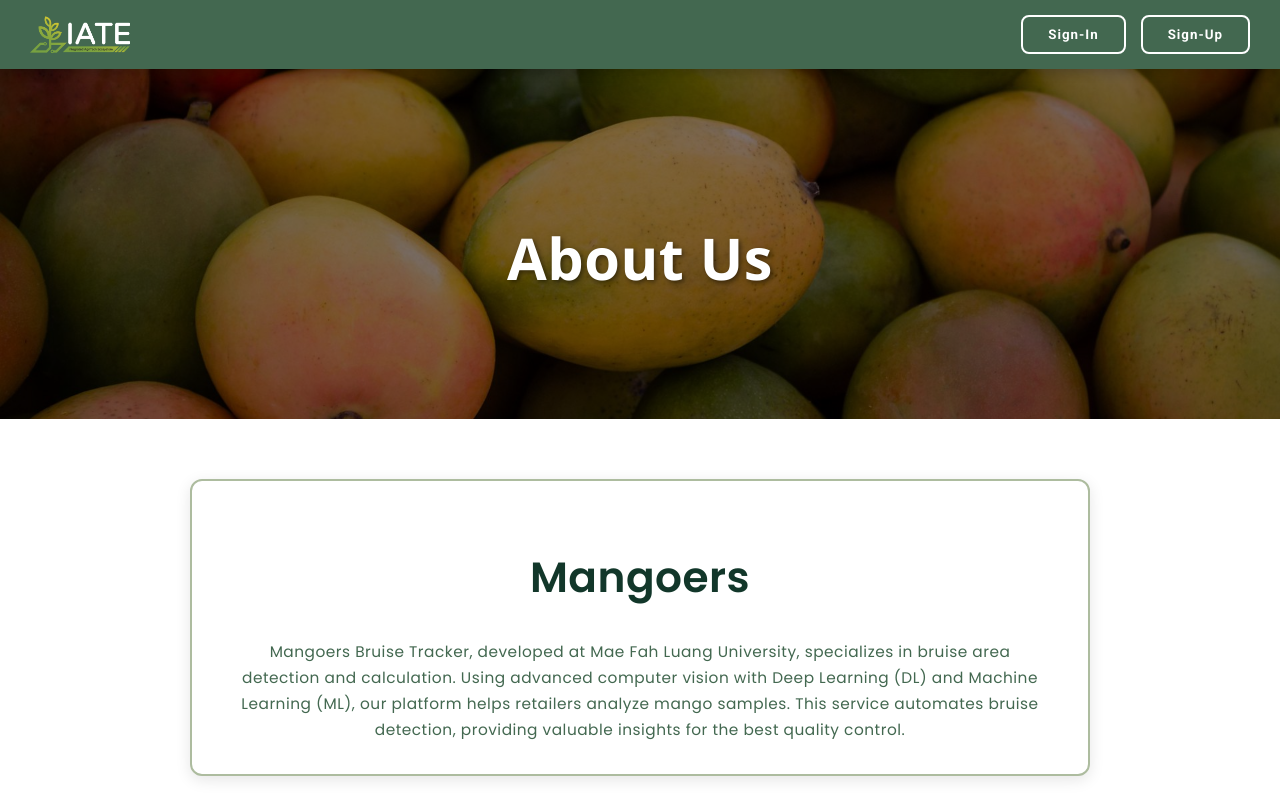
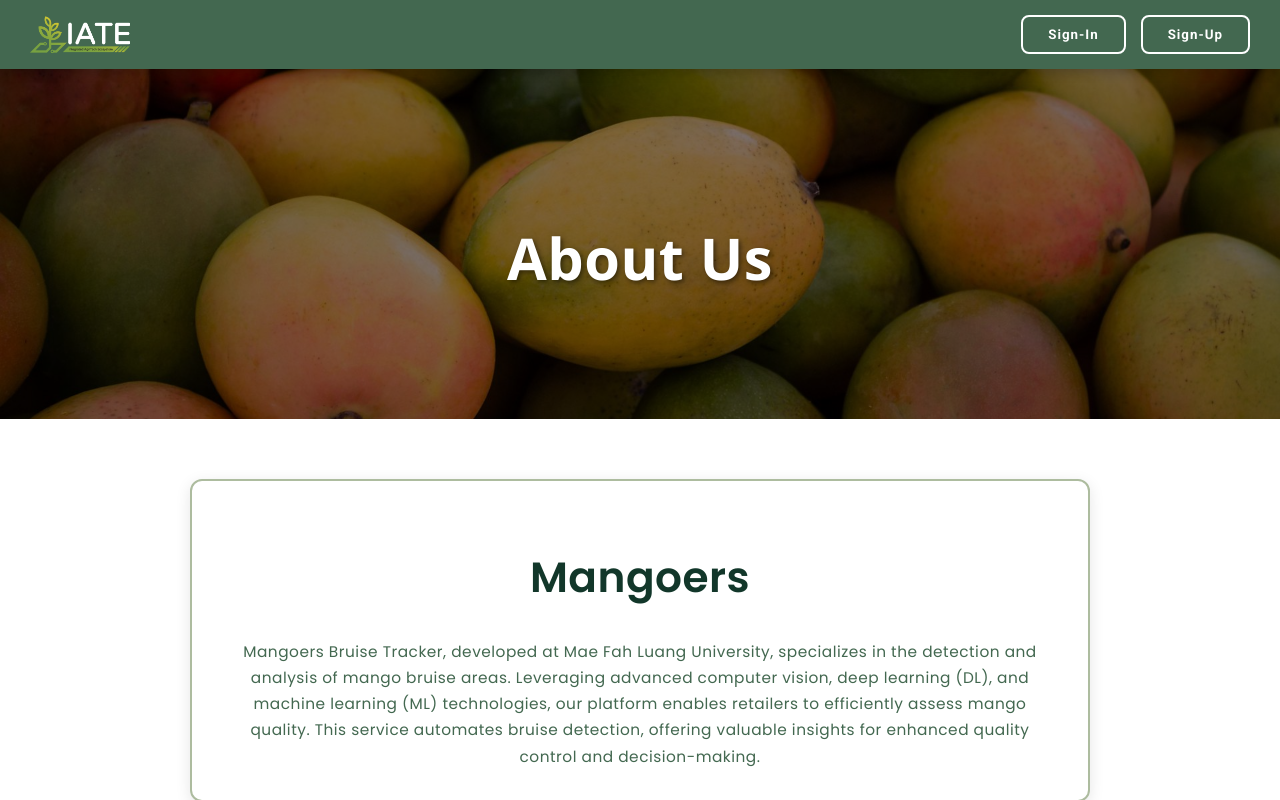
Before and after one commit to 6531503110/mango-bruise-area, a React (Create React App) app: page /aboutuspage in a window 1280 px wide. Built offline with nearby package versions, Linux system fonts and the light colour scheme.

Commit message:
change content-description in aboutuspage.jsx

```diff
--- a/src/components/AboutUsPage/AboutUsPage.jsx
+++ b/src/components/AboutUsPage/AboutUsPage.jsx
@@ -41,9 +41,7 @@ function AboutUsPage() {
                 <div className="content-section">
                     <h2 className="content-title">Mangoers</h2> {/* Section Title */}
                     <p className="content-description">
-                        Mangoers Bruise Tracker, developed at Mae Fah Luang University, specializes in bruise area detection and calculation.
-                        Using advanced computer vision with Deep Learning (DL) and Machine Learning (ML), our platform helps retailers
-                        analyze mango samples. This service automates bruise detection, providing valuable insights for the best quality control.
+                        Mangoers Bruise Tracker, developed at Mae Fah Luang University, specializes in the detection and analysis of mango bruise areas. Leveraging advanced computer vision, deep learning (DL), and machine learning (ML) technologies, our platform enables retailers to efficiently assess mango quality. This service automates bruise detection, offering valuable insights for enhanced quality control and decision-making.
                     </p>
                 </div>
 
```
